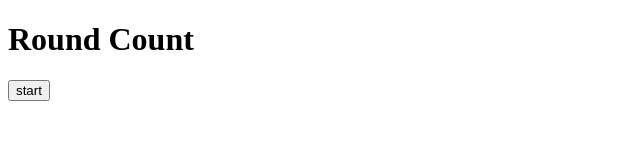
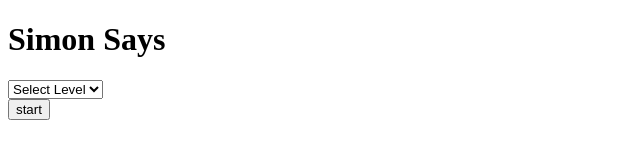
Before and after one commit to ThebigHsaucy/Simon-Says-HG, a website built with Parcel: page index.html in a window 1280 px wide. Shown: the whole page, without its empty margins (0-640 px from the left). Built offline with nearby package versions, Linux system fonts and the light colour scheme.

Commit message:
Update index.html

```diff
--- a/index.html
+++ b/index.html
@@ -9,24 +9,29 @@
   </head>
 
   <body>
-    <main>
-      <!--TODO: Add the missing information in the h1 heading -->
-      <h1 id="heading">Round Count</h1>
-
+    <h1 class="js-heading">Simon Says</h1>
+    <div>
+      <section>
+        <select id="levelSelect" class="dropdown js-dropdown">
+          <option value="1" disabled selected>Select Level</option>
+          <option value="1">Level 1</option>
+          <option value="2">Level 2</option>
+          <option value="3">Level 3</option>
+          <option value="4">Level 4</option>
+        </select>
+      </section>
 
       <section class="game-controls">
-        <button id="startButton" class="start-button">start</button>
-        <!--TODO: Add the start button -->
+        <button class="start-button js-start-button">start</button>
         <span class="status hidden js-status"></span>
       </section>
+    </div>
 
     <section class="pad-container unclickable js-pad-container">
-        <!--- somethign above to fix button alignment. flexbox/nav?-->
       <div class="pad pad-red js-pad-red" data-color="red"></div>
+      <div class="pad pad-green js-pad-green" data-color="green"></div>
       <div class="pad pad-blue js-pad-blue" data-color="blue"></div>
-        <div class="pad pad-green js-pad-green" data-color="green"></div>
       <div class="pad pad-yellow js-pad-yellow" data-color="yellow"></div>
-        <!--TODO: Add the missing pads -->
     </section>
   </main>
     <script src="./src/index.js"></script>
```
Lines whose indentation alone changed are shown as unchanged.
